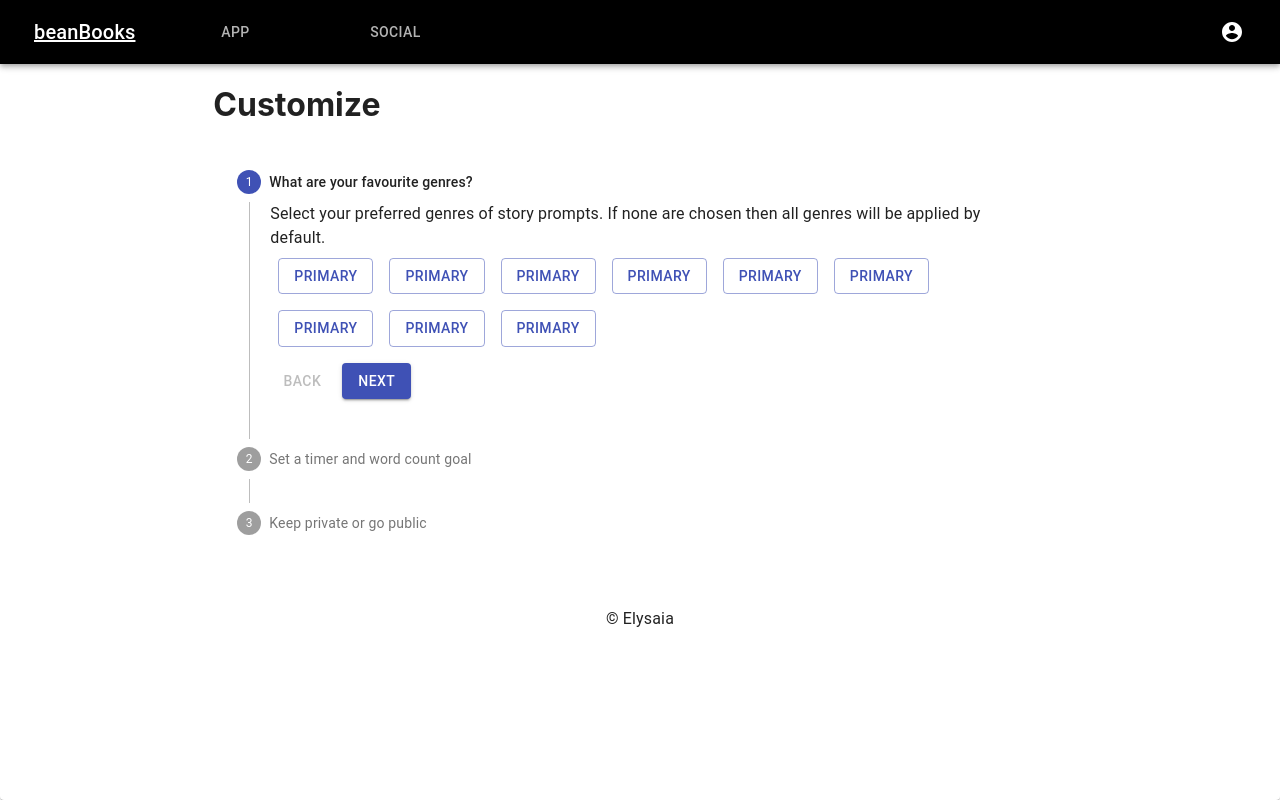
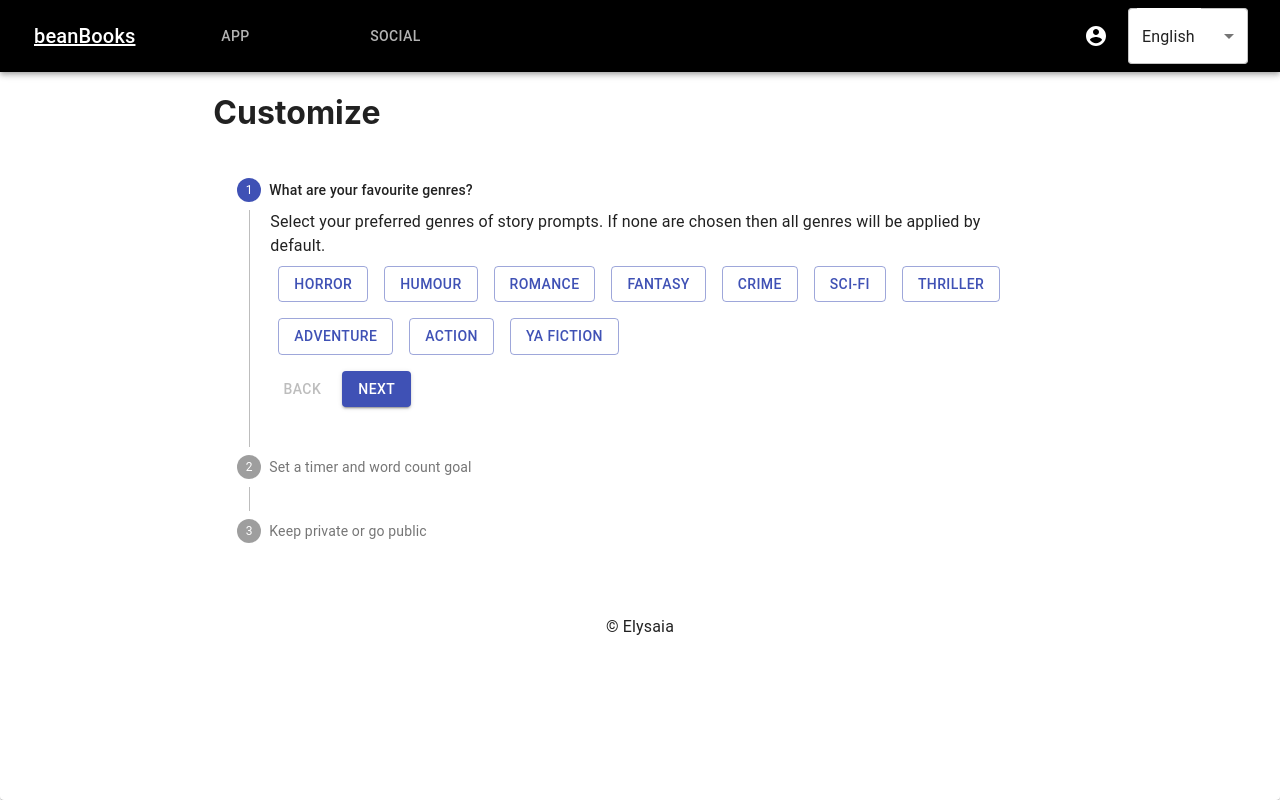
Before and after one commit to jodi-dev/beanbooks, a React (Create React App) app: page /mainapp in a window 1280 px wide. Built offline with nearby package versions, Linux system fonts and the light colour scheme.

Commit message:
finally added language button

```diff
--- a/src/components/MenuAppBar.js
+++ b/src/components/MenuAppBar.js
@@ -13,7 +13,10 @@ import {
   Link
 } from "react-router-dom";
 import Box from '@material-ui/core/Box';
-
+import FormControl from '@material-ui/core/FormControl';
+import Select from '@material-ui/core/Select';
+import InputLabel from '@material-ui/core/InputLabel';
+import FormHelperText from '@material-ui/core/FormHelperText';
 
 const useStyles = makeStyles((theme) => ({
   root: {
@@ -25,6 +28,16 @@ const useStyles = makeStyles((theme) => ({
   title: {
     marginLeft: 10,
     marginRight: 20,
+  },
+  formControl: {
+    margin: theme.spacing(1),
+    minWidth: 120,
+  },
+  selectEmpty: {
+    marginTop: theme.spacing(2),
+  },
+  select: {
+    backgroundColor: "#ffffff",
   }
 }));
 
@@ -41,6 +54,11 @@ export default function ButtonAppBar() {
     setAnchorEl(null);
   };
 
+  const [language, setLanguage] = React.useState("English");
+
+  const handleChange = (event) => {
+    setLanguage(event.target.value);
+  };
   return (
     <div className={classes.root}>
       <AppBar position="static" style={{ background: '#000000' }}>
@@ -85,6 +103,18 @@ export default function ButtonAppBar() {
                 <MenuItem onClick={handleClose}>Profile</MenuItem>
                 <MenuItem onClick={handleClose}>My account</MenuItem>
           </Menu>
+          <FormControl variant="outlined" className={classes.formControl}>
+            <Select
+              id="demo-simple-select-outlined"
+              value={language}
+              onChange={handleChange}
+              label="Language"
+              className={classes.select}
+            >
+              <MenuItem value={"English"}>English</MenuItem>
+              <MenuItem value={"French"}>French</MenuItem>
+            </Select>
+              </FormControl>
         </Toolbar>
       </AppBar>
     </div>
--- a/src/components/OutlinedButtons.js
+++ b/src/components/OutlinedButtons.js
@@ -1,6 +1,7 @@
 import React from 'react';
 import { makeStyles } from '@material-ui/core/styles';
 import Button from '@material-ui/core/Button';
+import { ButtonGroup } from '@material-ui/core';
 
 const useStyles = makeStyles((theme) => ({
   root: {
@@ -13,34 +14,47 @@ const useStyles = makeStyles((theme) => ({
 export default function OutlinedButtons() {
   const classes = useStyles();
 
+  const [selectedBtn, setSelectedBtn] = React.useState(-1);
+
+  function btnSelect() {
+    if (selectedBtn == -1) {
+      setSelectedBtn(1);
+    } else {
+      setSelectedBtn(-1);
+    }
+  }
+
   return (
     <div className={classes.root}>
-      <Button variant="outlined" color="primary">
-        Primary
+      <Button variant={selectedBtn === 1 ? "contained" : "outlined"} color="primary" onClick={()=>btnSelect()}>
+        Horror
       </Button>
       <Button variant="outlined" color="primary">
-        Primary
+        Humour
       </Button>
       <Button variant="outlined" color="primary">
-        Primary
+        Romance
       </Button>
       <Button variant="outlined" color="primary">
-        Primary
+        Fantasy
       </Button>
       <Button variant="outlined" color="primary">
-        Primary
+        Crime
       </Button>
       <Button variant="outlined" color="primary">
-        Primary
+        Sci-fi
       </Button>
       <Button variant="outlined" color="primary">
-        Primary
+        Thriller
       </Button>
       <Button variant="outlined" color="primary">
-        Primary
+        Adventure
       </Button>
       <Button variant="outlined" color="primary">
-        Primary
+        Action
+      </Button>
+      <Button variant="outlined" color="primary">
+        YA fiction
       </Button>
     </div>
   );
--- a/src/pages/Home.js
+++ b/src/pages/Home.js
@@ -13,6 +13,7 @@ import Box from '@material-ui/core/Box';
 import Button from '@material-ui/core/Button';
 import art from '../beanbooks.png';
 import Typography from '@material-ui/core/Typography';
+import { Link } from 'react-router-dom';
 
 const useStyles = makeStyles((theme) => ({
     root: {
@@ -78,7 +79,7 @@ function Home() {
                                             <TimelineContent>
                                                 <h2>Ready, set, write!</h2>
                                                 <body>
-                                                Optionally set a timer and word count, and write anything based on the prompt.
+                                                    Optionally set a timer and word count, and write anything based on the prompt.
                                                 </body>
                                             </TimelineContent>
                                         </TimelineItem>
@@ -92,7 +93,7 @@ function Home() {
                                             <TimelineContent>
                                                 <h2>Download or share your work</h2>
                                                 <body>
-                                                Save your work as a draft, download it or share on our social. Mingle on the forum with others!
+                                                    Save your work as a draft, download it or share on our social. Mingle on the forum with others!
                                                 </body>
                                             </TimelineContent>
                                         </TimelineItem>
@@ -106,7 +107,7 @@ function Home() {
                     </Grid>
                 </Grid>
                 <Grid item container direction="row" justify="center" alignItems="center">
-                    <Button variant="contained" color="primary">Get Started</Button>
+                    <Button component={Link} to="/mainapp" variant="contained" color="primary">Get Started</Button>
                 </Grid>
             <Grid item xs />
         </Grid>
```
Also changed, not shown: src/App.js (indentation only), 1 other file (tests, documents, lock files or other folders).
